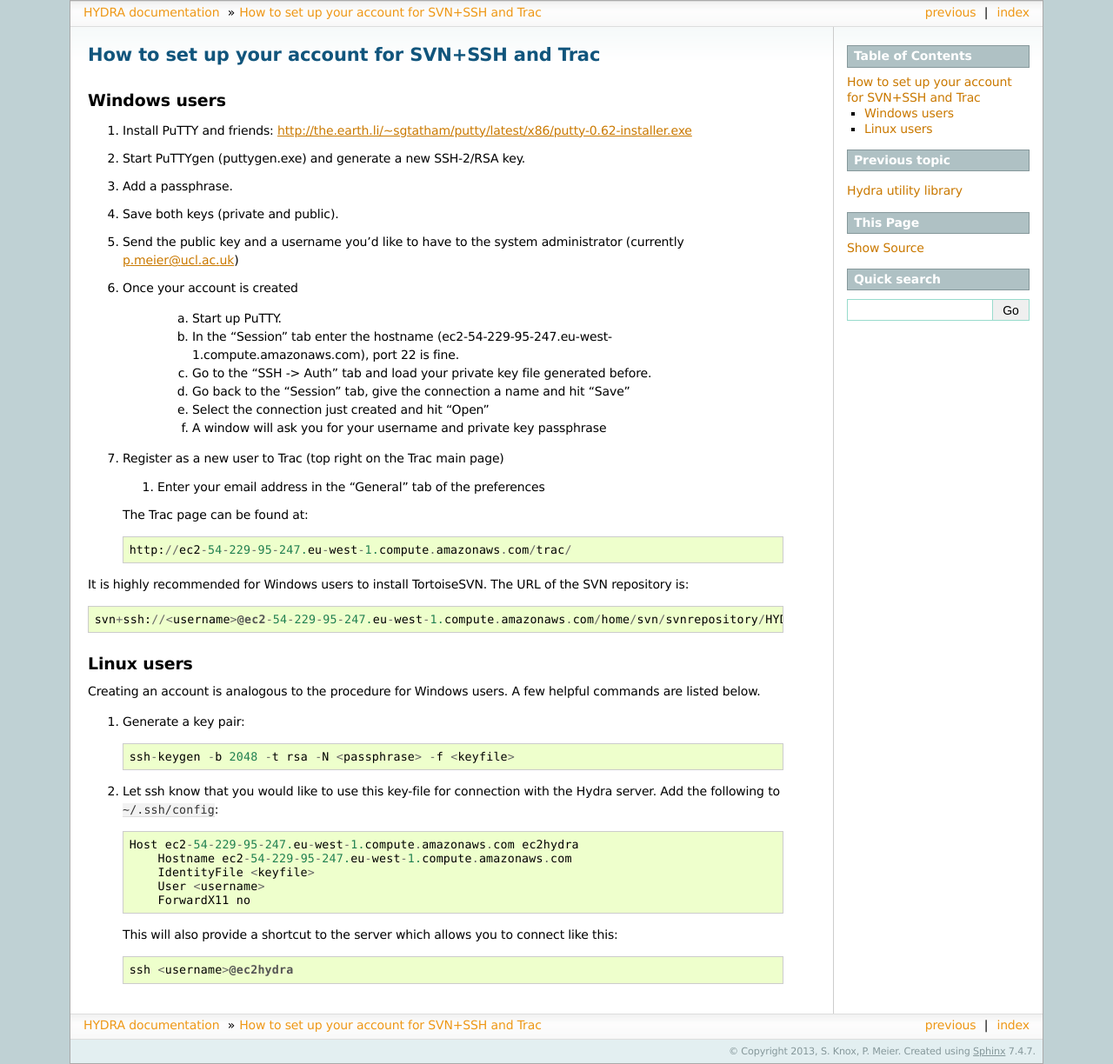
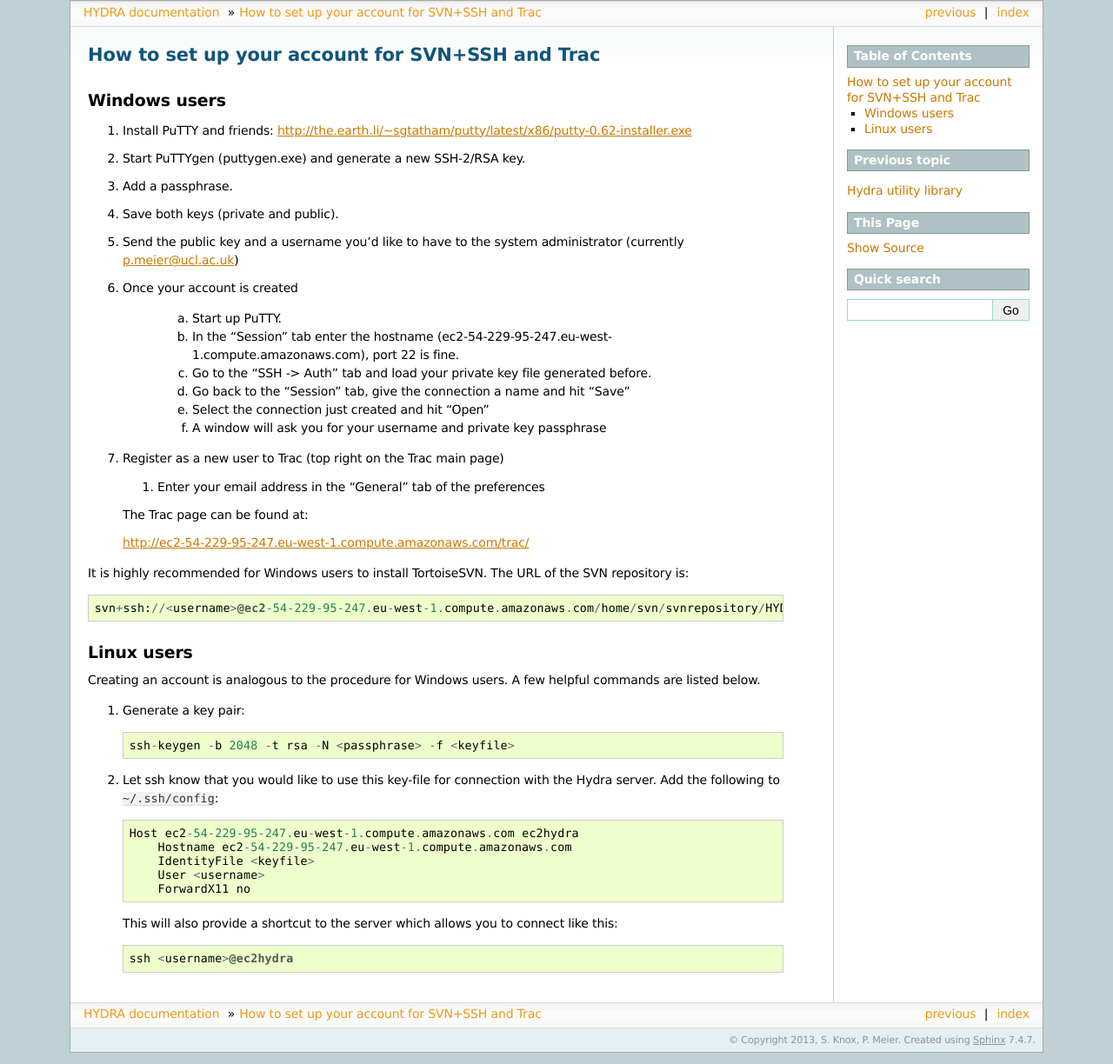
Before and after one commit to UMWRG/HydraPlatform, a Sphinx documentation site: the page built from doc/devdocs/account.rst, in a window 1280 px wide. Shown: the whole page at 87% size. Built offline with Sphinx 7.4.7, drawn with Linux system fonts in a browser that asks for light colours; formulas are drawn with MathJax 3; pages that are not in the unit, such as notebooks, are missing from menus.

Commit message:
Minor change in docs.
git-svn-id: svn+ssh://ec2-54-229-95-247.eu-west-1.compute.amazonaws.com/home/svn/svnrepository/HYDRA@35 5b2e1b5e-a1f6-4386-8dd1-2f88c1042e8b

```diff
--- a/doc/devdocs/account.rst
+++ b/doc/devdocs/account.rst
@@ -35,9 +35,9 @@ Windows users
 
    #. Enter your email address in the "General" tab of the preferences
 
-   The Trac page can be found at::
+   The Trac page can be found at:
 
-      http://ec2-54-229-95-247.eu-west-1.compute.amazonaws.com/trac/
+   http://ec2-54-229-95-247.eu-west-1.compute.amazonaws.com/trac/
 
 It is highly recommended for Windows users to install TortoiseSVN. The URL of
 the SVN repository is::
```
